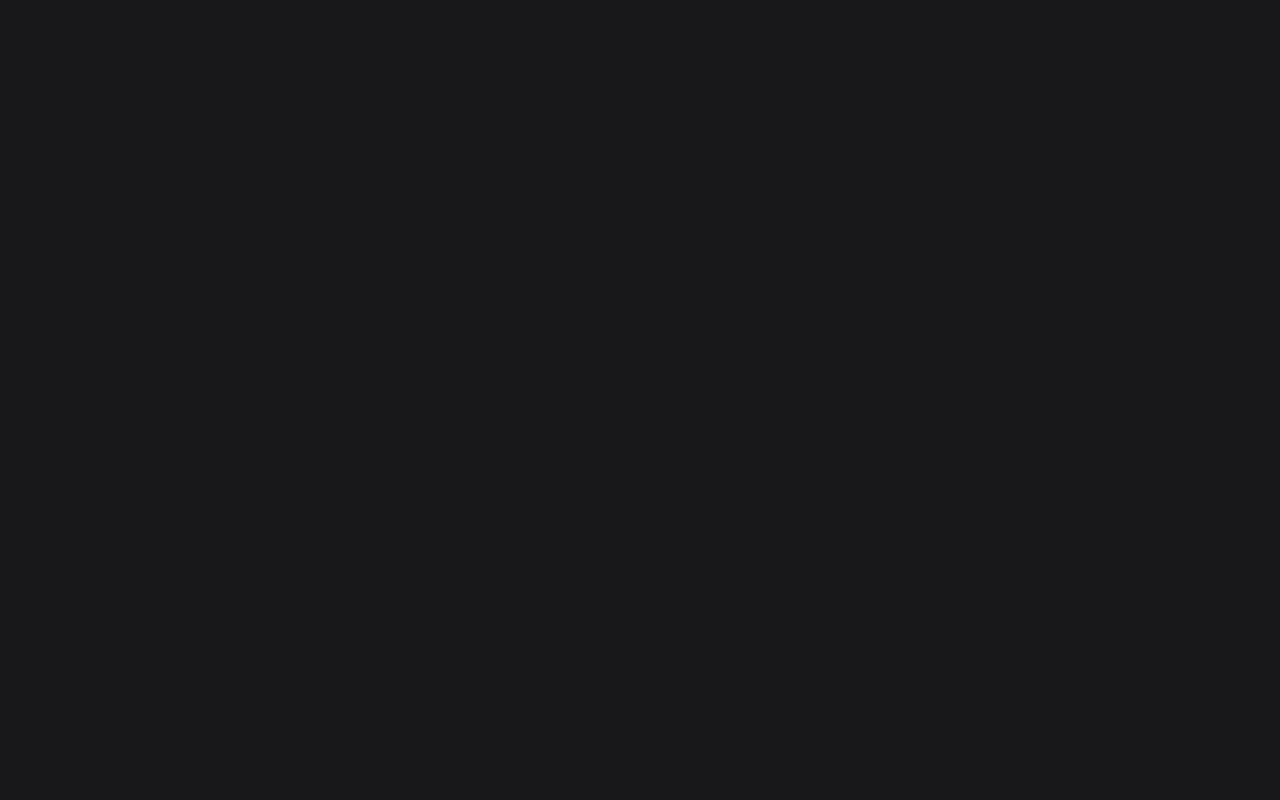
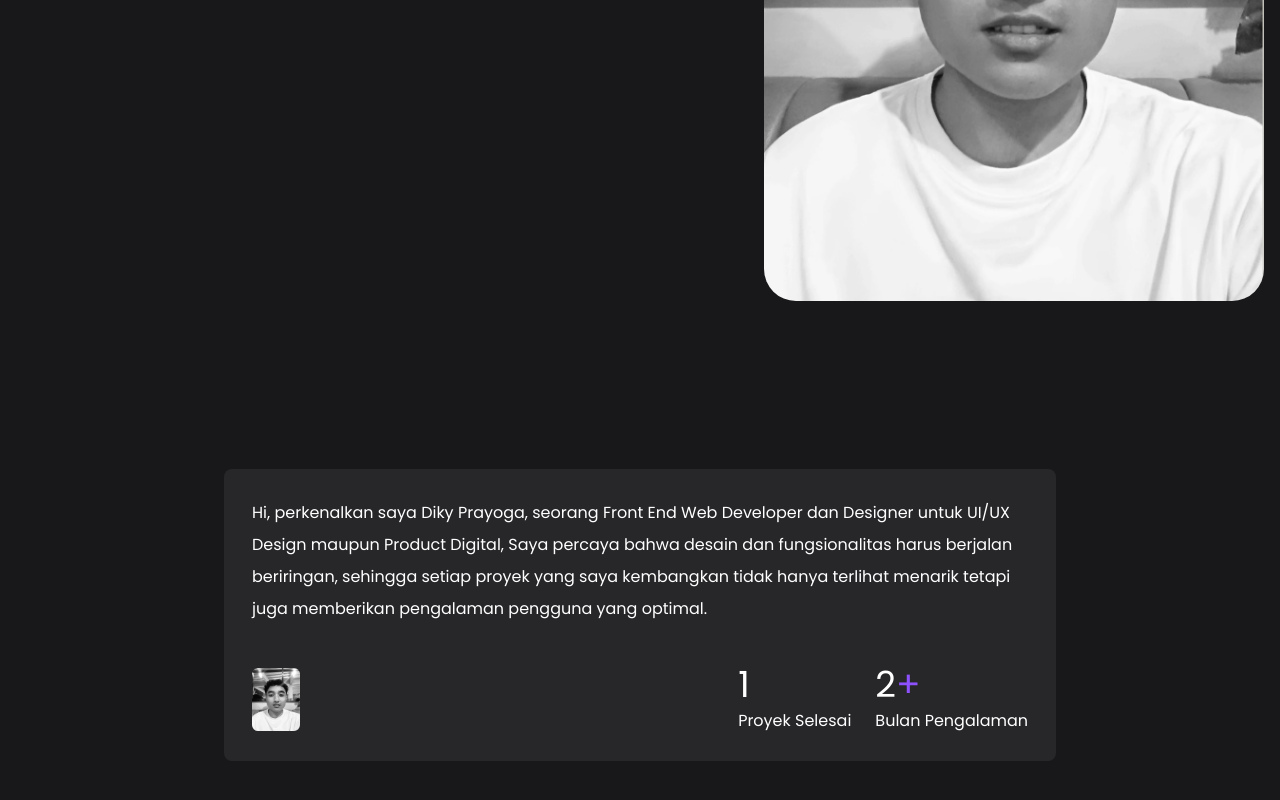
Before and after one commit to VHADSON/Portofolio, a React (Vite) app: page / in a window 1280 px wide. Shown: the part 852-1652 px from the top of the page. Before the commit the page ends 816 px from the top, so only its background shows below. Built offline with nearby package versions, Linux system fonts and the light colour scheme.

Commit message:
penambahan section

```diff
--- a/src/App.jsx
+++ b/src/App.jsx
@@ -3,7 +3,7 @@
 function App() {
   return (
     <>
-      <div className="hero grid grid-cols-2 items-center pt-10">
+      <div className="hero grid md:cols-2 items-center pt-10 xl:gap-0 gap-6 grid-cols-1">
         <div>
           <div className="flex items-center gap-3 mb-6 bg-zinc-800 w-fit p-4 rounded-2xl">
             <img
@@ -22,7 +22,7 @@
             Packaging, Digital Art, ketertarikan pada bidang ini sudah
             berlangsung lebih dari 2 tahun untuk semua bidang.
           </p>
-          <div className="flex items-center gap-4">
+          <div className="flex items-center sm:gap-4 gap-2">
             <a
               href="#"
               className="bg-violet-700 p-4 rounded-2xl hover:bg-violet-600"
@@ -40,9 +40,51 @@
         <img
           src={DataImage.HeroImage}
           alt="Hero Image"
-          className="w-[500px] ml-auto rounded-b-4xl"
+          className="w-[500px] md:ml-auto rounded-b-4xl"
         />
       </div>
+
+      {/* Tentang */}
+
+      <div className="tentang mt-32 py-10">
+        <div className="xl:w-2/3 lg:w-3/4 w-full mx-auto p-7 bg-zinc-800 rounded-lg">
+          <img
+            src={DataImage.HeroImage}
+            alt="Hero Image"
+            className="w-12 rounded-md mb-10 sm:hidden"
+          />
+          <p className="text-base/loose mb-10">
+            Hi, perkenalkan saya Diky Prayoga, seorang Front End Web Developer
+            dan Designer untuk UI/UX Design maupun Product Digital, Saya percaya
+            bahwa desain dan fungsionalitas harus berjalan beriringan, sehingga
+            setiap proyek yang saya kembangkan tidak hanya terlihat menarik
+            tetapi juga memberikan pengalaman pengguna yang optimal.
+          </p>
+          <div className="flex items-center justify-between">
+            <img
+              src={DataImage.HeroImage}
+              alt="Image"
+              className="w-12 rounded-md sm:block hidden"
+            />
+            <div className="flex items-center gap-6">
+              <div>
+                <h1 className="text-4xl mb-1">
+                  1<span className="text-violet-500"></span>
+                </h1>
+                <p>Proyek Selesai</p>
+              </div>
+              <div>
+                <h1 className="text-4xl mb-1">
+                  2<span className="text-violet-500">+</span>
+                </h1>
+                <p>Bulan Pengalaman</p>
+              </div>
+            </div>
+          </div>
+        </div>
+      </div>
+
+      {/* Tentang */}
     </>
   );
 }
```
